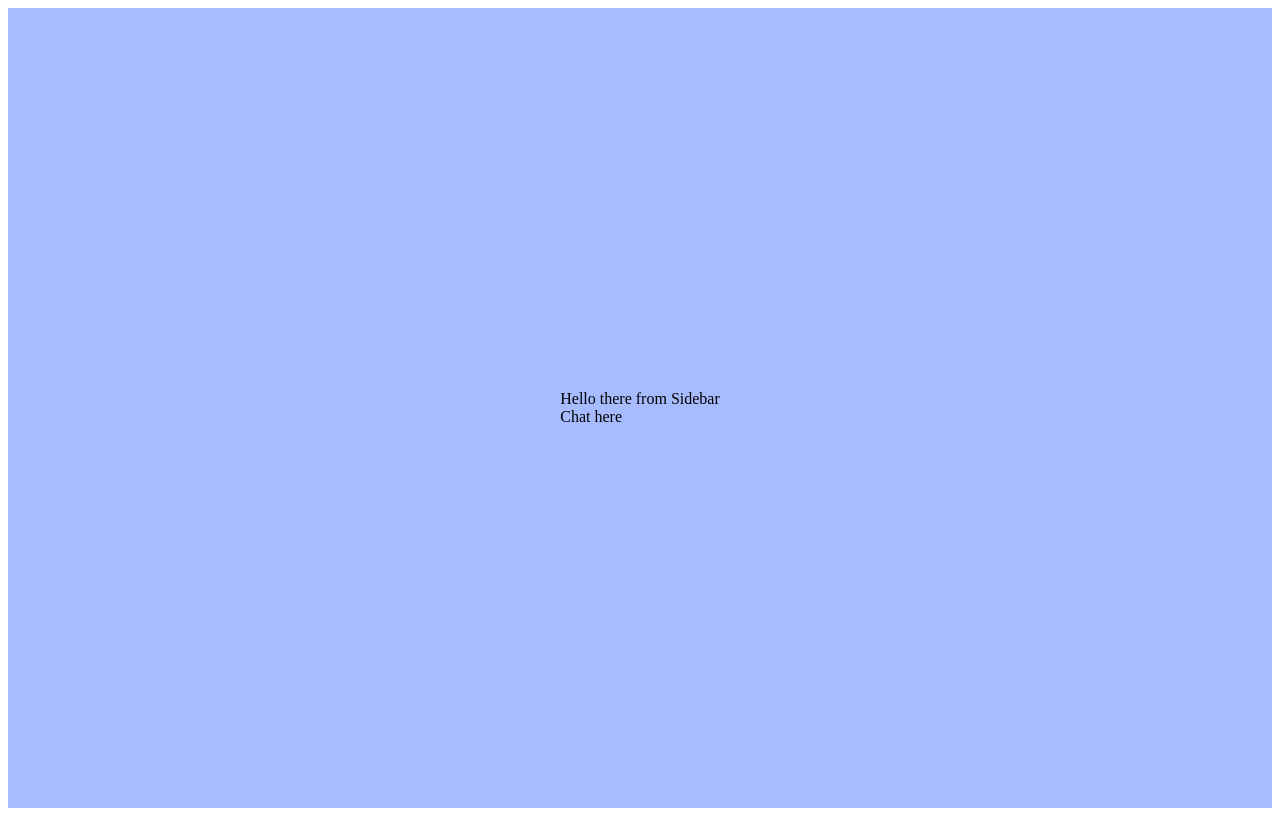
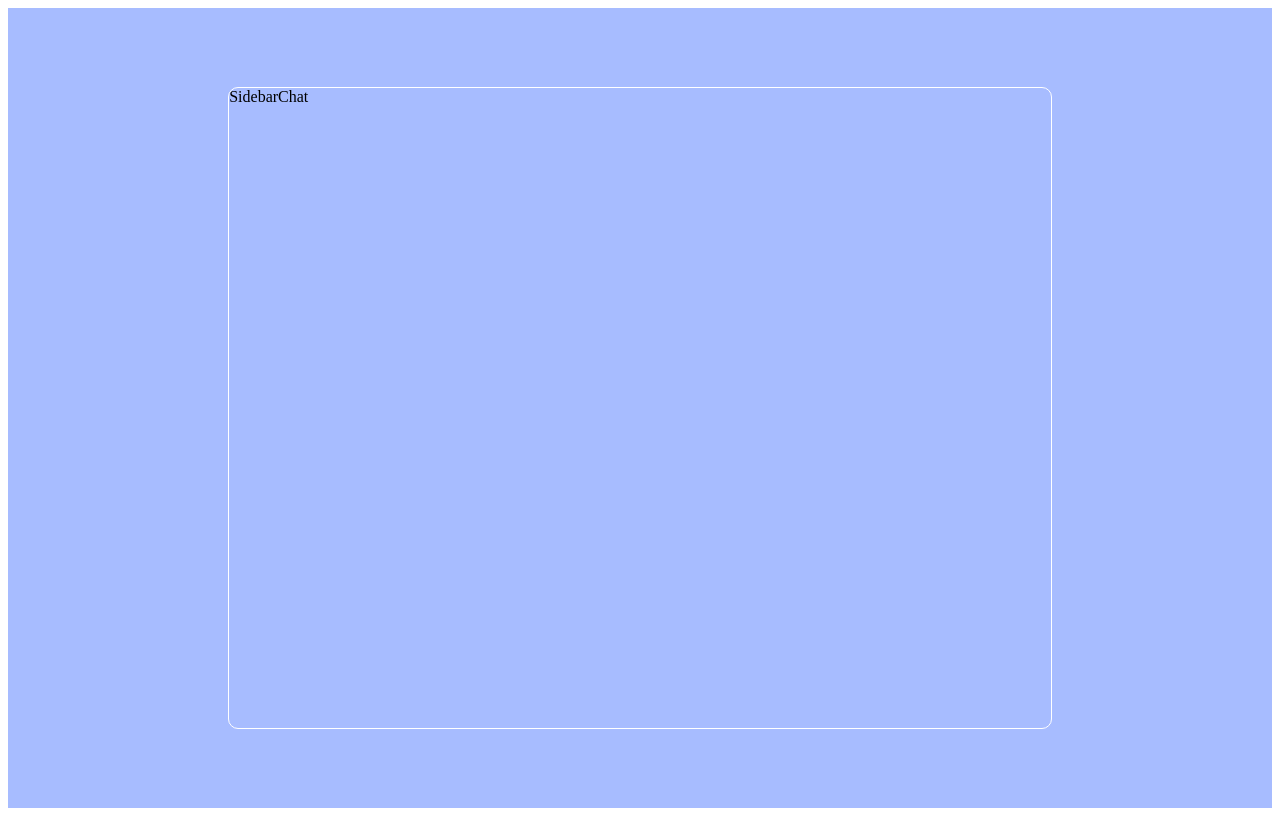
Before and after one commit to Patrick-Ngige/Chat-App, a React (Create React App) app: page / in a window 1280 px wide. Built offline with nearby package versions, Linux system fonts and the light colour scheme.

Commit message:
styling home component

```diff
--- a/src/components/Chat.jsx
+++ b/src/components/Chat.jsx
@@ -3,7 +3,7 @@ import React from 'react'
 const Chat = () => {
   return (
     <div>
-      Chat here
+      Chat
     </div>
   )
 }
--- a/src/components/Sidebar.jsx
+++ b/src/components/Sidebar.jsx
@@ -2,8 +2,8 @@ import React from 'react'
 
 const Sidebar = () => {
   return (
-    <div>
-      Hello there from Sidebar
+    <div className=''>
+     Sidebar
     </div>
   )
 }
--- a/src/styles.scss
+++ b/src/styles.scss
@@ -75,4 +75,12 @@
     display: flex;
     align-items: center;
     justify-content: center;
+
+    .container{
+        border: 1px solid white;
+        border-radius: 10px;
+        width: 65%;
+        height: 80%;
+        display: flex;
+    }
 }
```
